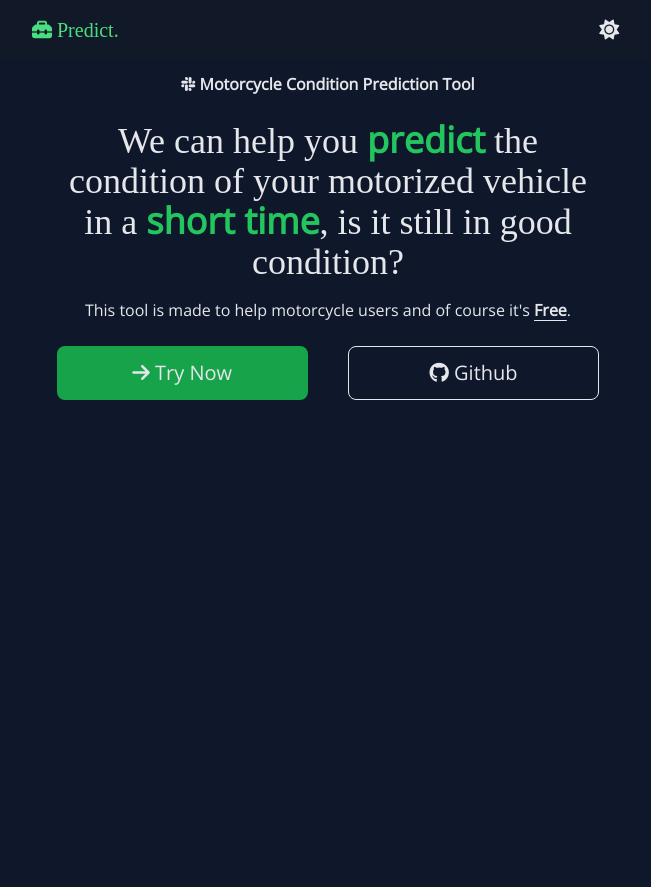
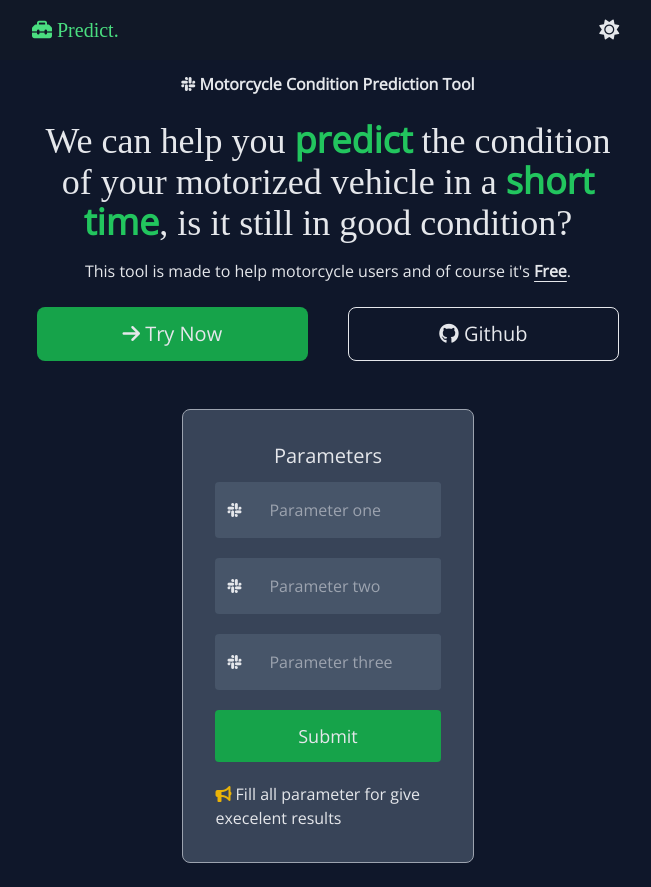
Before and after one commit to or-abdillh/prediction-tool-fe, a Vue app: page / in a window 1280 px wide. Shown: the whole page, without its empty margins (312-963 px from the left). Before the commit the page ends 800 px from the top, so only its background shows below. Built offline with nearby package versions, Linux system fonts and the light colour scheme; a web font is replaced by a local one.

Commit message:
Crate Home Form and update app vue

```diff
--- a/src/App.vue
+++ b/src/App.vue
@@ -1,7 +1,7 @@
 <style scoped>
 
 .app {
-  @apply w-full md:w-10/12 lg:w-8/12 xl:w-6/12 md:mx-auto p-6;
+  @apply w-full md:w-11/12 lg:w-9/12 xl:w-7/12 md:mx-auto p-6;
 }
 
 </style>
@@ -12,6 +12,9 @@
   <!-- Main Container -->
   <main class="app">
     <home-landing></home-landing>
+    <section class="w-full flex flex-col md:flex-row justify-between gap-8">
+      <home-form></home-form>
+    </section>
   </main>
 </template>
 
@@ -21,6 +24,7 @@ import { ref, computed, watch } from 'vue'
 import { useTheme } from '@store/theme.js'
 import Navbar from '@component/Navbar.vue'
 import HomeLanding from '@component/HomeLanding.vue'
+import HomeForm from '@component/HomeForm.vue'
 
 const theme = useTheme()
 const isDark = computed(() => theme.isDark)
--- /dev/null
+++ b/src/components/HomeForm.vue
@@ -0,0 +1,54 @@
+<style scoped>
+
+.input-wrapper {
+  @apply flex gap-3 w-full bg-slate-600 rounded overflow-hidden text-gray-200 items-center mb-5 pl-3;
+}
+
+input {
+  @apply bg-slate-600 w-full p-4;
+}
+
+</style>
+
+<template>
+  <main
+    :class="useDarkMode()"
+    class="bg-slate-600 md:w-5/12 w-full mx-auto bg-opacity-50 backdrop-blur-sm rounded-lg p-5 md:p-8 border border-gray-400 mt-12 z-0">
+    <h1 class="text-gray-200 text-xl font-medium text-center mb-3">Parameters</h1>
+    <!-- Parameter one -->
+    <section :class="useDarkMode()" class="input-wrapper">
+      <span><i class="fa-brands fa-slack"></i></span>
+      <input placeholder="Parameter one" type="text" name="" required>
+    </section>
+    <!-- Parameter two -->
+    <section :class="useDarkMode()" class="input-wrapper">
+      <span><i class="fa-brands fa-slack"></i></span>
+      <input placeholder="Parameter two" type="text" name="" required>
+    </section>
+    <!-- Parameter three -->
+    <section class="input-wrapper">
+      <span><i class="fa-brands fa-slack"></i></span>
+      <input placeholder="Parameter three" type="text" name="" required>
+    </section>
+    <!-- submit -->
+    <button class="bg-green-600 p-3 rounded w-full font-medium text-lg text-gray-200">Submit</button>
+    <!-- Info -->
+    <section class="mt-5 text-gray-200">
+      <p>
+        <i class="fa-solid fa-bullhorn text-yellow-500"></i>
+        Fill all parameter for give execelent results
+      </p>
+    </section>
+  </main>
+</template>
+
+<script setup>
+
+import { computed } from 'vue'
+import { useTheme } from '@store/theme.js'
+
+const isDark = computed(() => useTheme().isDark)
+
+const useDarkMode = () => isDark.value ? 'bg-opacity-75' : ''
+
+</script>
--- a/src/components/HomeLanding.vue
+++ b/src/components/HomeLanding.vue
@@ -8,7 +8,7 @@
 
 <template>
   <!-- Landing -->
-  <main class="md:w-11/12 mx-auto mt-16 md:mt-12">
+  <main class="md:w-10/12 mx-auto mt-16 md:mt-12">
     <!-- Typhography -->
     <section
       :class="useDarkMode()"
--- a/src/components/Navbar.vue
+++ b/src/components/Navbar.vue
@@ -1,7 +1,7 @@
 <template>
   <nav
     :class="useDarkMode()"
-    class="w-full fixed top-0 right-0 left-0">
+    class="w-full fixed top-0 right-0 left-0 z-20">
     <main
       :class="useDarkMode()"
       class="px-6 py-4 flex justify-between w-full md:w-10/12 lg:w-8/12 xl:w-6/12 md:mx-auto">
```
